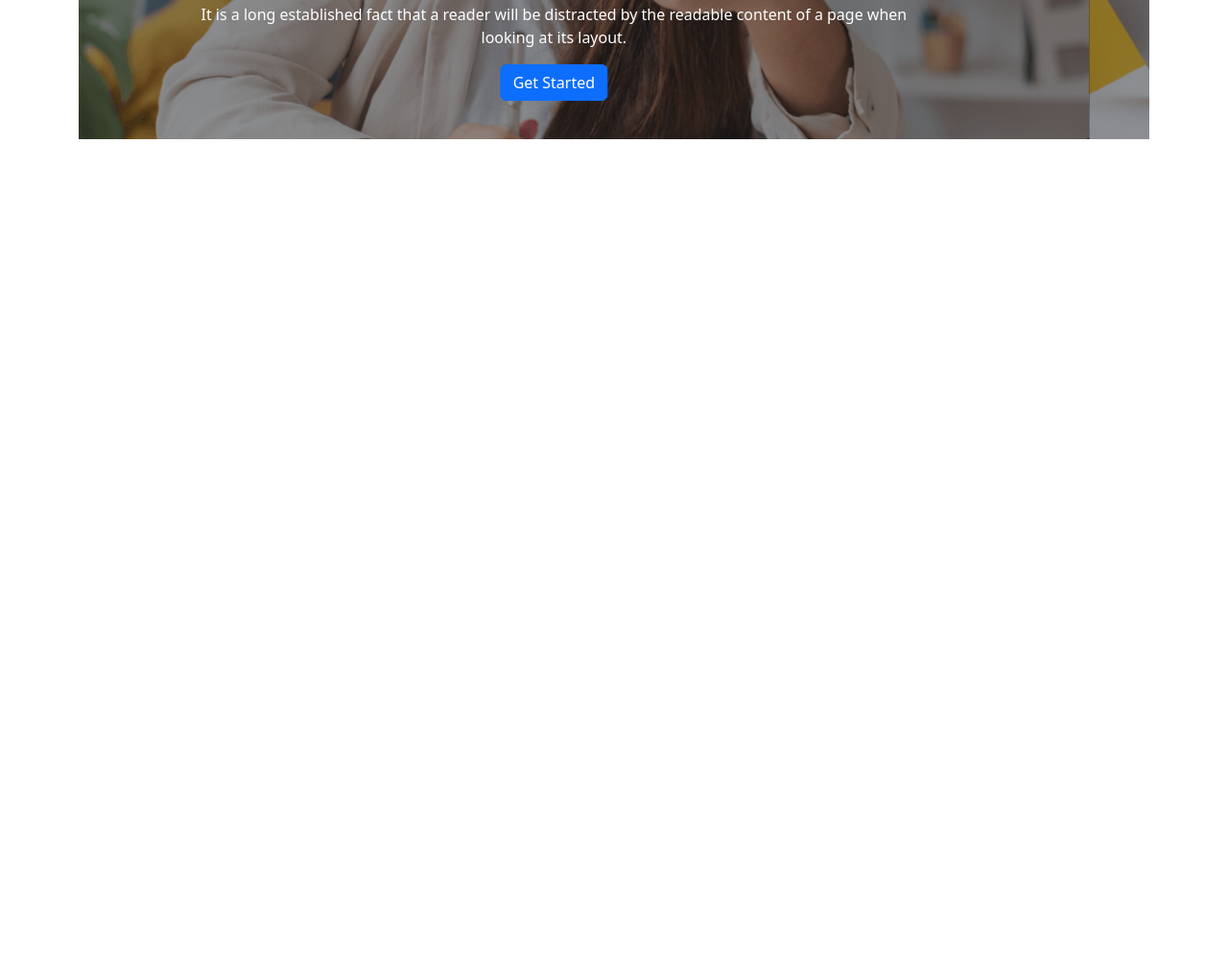
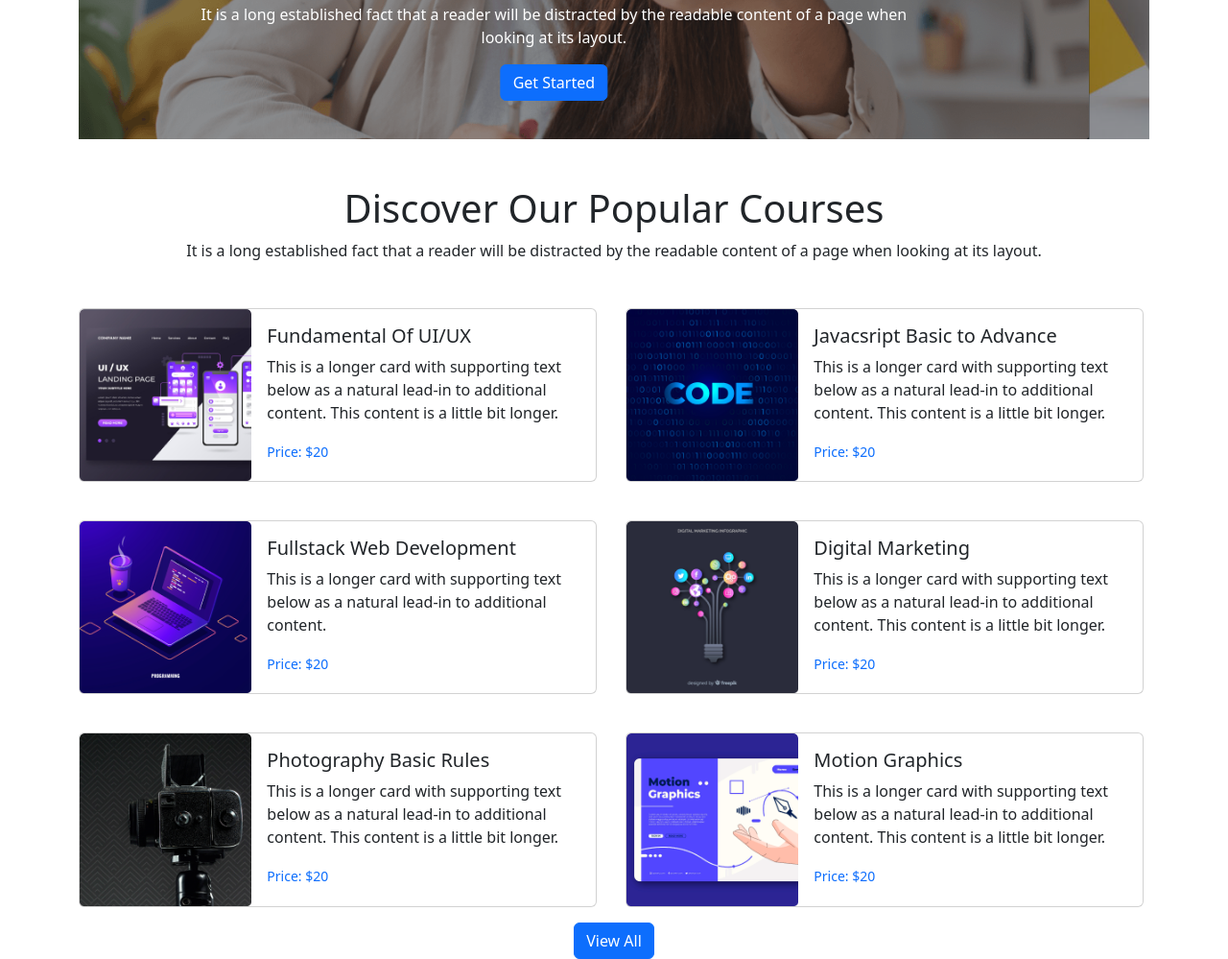
Before and after one commit to tajwarchy/assignment-3, a plain HTML site: page index.html in a window 1280 px wide. Shown: the part 551-1550 px from the top of the page at 96% size. Before the commit the page ends 800 px from the top, so only its background shows below. Drawn offline with nearby package versions, Linux system fonts and the light colour scheme.

Commit message:
Courses Added

```diff
--- a/index.html
+++ b/index.html
@@ -58,23 +58,29 @@
         <div id="carouselExampleControls" class="carousel slide bg-dark" data-bs-ride="carousel">
             <div class="carousel-inner">
                 <div class="carousel-item active">
-                <img class="d-block w-100 opacity-50" src="images/cover/cover-1.png" alt="First slide"><div class="carousel-caption d-none d-md-block">
+                    <img class="d-block w-100 opacity-50" src="images/cover/cover-1.png" alt="First slide">
+                    <div class="carousel-caption d-none d-md-block">
                         <h1>Get Started With Digital Learning</h1>
-                    <p>It is a long established fact that a reader will be distracted by the readable content of a page when looking at its layout.</p>
+                        <p>It is a long established fact that a reader will be distracted by the readable content of a
+                            page when looking at its layout.</p>
                         <div class="btn btn-primary">Get Started</div>
                     </div>
                 </div>
                 <div class="carousel-item">
-                <img class="d-block w-100 opacity-50" src="images/cover/cover-2_1320x700.jpg" alt="Second slide"><div class="carousel-caption d-none d-md-block">
+                    <img class="d-block w-100 opacity-50" src="images/cover/cover-2_1320x700.jpg" alt="Second slide">
+                    <div class="carousel-caption d-none d-md-block">
                         <h1>Get Started With Digital Learning</h1>
-                    <p>It is a long established fact that a reader will be distracted by the readable content of a page when looking at its layout.</p>
+                        <p>It is a long established fact that a reader will be distracted by the readable content of a
+                            page when looking at its layout.</p>
                         <div class="btn btn-primary">Get Started</div>
                     </div>
                 </div>
                 <div class="carousel-item">
-                <img class="d-block w-100 opacity-50" src="images/cover/cover-3_1320x700.jpg" alt="Third slide"><div class="carousel-caption d-none d-md-block">
+                    <img class="d-block w-100 opacity-50" src="images/cover/cover-3_1320x700.jpg" alt="Third slide">
+                    <div class="carousel-caption d-none d-md-block">
                         <h1>Get Started With Digital Learning</h1>
-                    <p>It is a long established fact that a reader will be distracted by the readable content of a page when looking at its layout.</p>
+                        <p>It is a long established fact that a reader will be distracted by the readable content of a
+                            page when looking at its layout.</p>
                         <div class="btn btn-primary">Get Started</div>
                     </div>
                 </div>
@@ -93,7 +99,108 @@
 
     <!-- Header End -->
 
+    <!-- Courses Start -->
 
+    <section>
+        <div class="text-center my-5">
+            <h1>Discover Our Popular Courses</h1>
+            <p>It is a long established fact that a reader will be distracted by the readable content of a page when
+                looking at its layout.</p>
+        </div>
+
+        <div class="row row-cols-1 row-cols-md-2 g-4">
+            <div class="col">
+              <div class="card mb-3" style="max-width: 540px">
+                <div class="row g-0">
+                    <div class="col-md-4">
+                        <img src="images/course/course-1.png" class="card-img-top" alt="...">
+                    </div>
+                    <div class="card-body col-md-8">
+                      <h5 class="card-title">Fundamental Of UI/UX</h5>
+                      <p class="card-text">This is a longer card with supporting text below as a natural lead-in to additional content. This content is a little bit longer.</p>
+                      <small class="text-primary">Price: $20</small>
+                    </div>
+                </div>
+              </div>
+            </div>
+            <div class="col">
+              <div class="card mb-3" style="max-width: 540px">
+                <div class="row g-0">
+                    <div class="col-md-4">
+                        <img src="images/course/course-2.png" class="card-img-top" alt="...">
+                    </div>
+                    <div class="card-body col-md-8">
+                      <h5 class="card-title">Javacsript Basic to Advance</h5>
+                      <p class="card-text">This is a longer card with supporting text below as a natural lead-in to additional content. This content is a little bit longer.</p>
+                      <small class="text-primary">Price: $20</small>
+                    </div>
+                </div>
+              </div>
+            </div>
+            <div class="col">
+              <div class="card mb-3" style="max-width: 540px">
+                <div class="row g-0">
+                    <div class="col-md-4">
+                        <img src="images/course/course-3.png" class="card-img-top" alt="...">
+                    </div>
+                    <div class="card-body col-md-8">
+                      <h5 class="card-title">Fullstack Web Development</h5>
+                      <p class="card-text">This is a longer card with supporting text below as a natural lead-in to additional content.</p>
+                      <small class="text-primary">Price: $20</small>
+                    </div>
+                </div>
+              </div>
+            </div>
+            <div class="col">
+              <div class="card mb-3" style="max-width: 540px">
+                <div class="row g-0">
+                    <div class="col-md-4">
+                        <img src="images/course/course-4.png" class="card-img-top" alt="...">
+                    </div>
+                    <div class="card-body col-md-8">
+                      <h5 class="card-title">Digital Marketing</h5>
+                      <p class="card-text">This is a longer card with supporting text below as a natural lead-in to additional content. This content is a little bit longer.</p>
+                      <small class="text-primary">Price: $20</small>
+                    </div>
+                </div>
+              </div>
+            </div>
+            <div class="col">
+              <div class="card mb-3" style="max-width: 540px">
+                <div class="row g-0">
+                    <div class="col-md-4">
+                        <img src="images/course/course-5.png" class="card-img-top" alt="...">
+                    </div>
+                    <div class="card-body col-md-8">
+                      <h5 class="card-title">Photography Basic Rules</h5>
+                      <p class="card-text">This is a longer card with supporting text below as a natural lead-in to additional content. This content is a little bit longer.</p>
+                      <small class="text-primary">Price: $20</small>
+                    </div>
+                </div>
+              </div>
+            </div>
+            <div class="col">
+              <div class="card mb-3" style="max-width: 540px">
+                <div class="row g-0">
+                    <div class="col-md-4">
+                        <img src="images/course/course-6.png" class="card-img-top" alt="...">
+                    </div>
+                    <div class="card-body col-md-8">
+                      <h5 class="card-title">Motion Graphics</h5>
+                      <p class="card-text">This is a longer card with supporting text below as a natural lead-in to additional content. This content is a little bit longer.</p>
+                      <small class="text-primary">Price: $20</small>
+                    </div>
+                </div>
+              </div>
+            </div>
+          </div>
+          <div class="text-center"><button class="btn btn-primary ">View All</button> </div>
+    </section>
+
+
+
+
+    <!-- Courses End -->
 
 
 
```
Lines whose indentation alone changed are shown as unchanged.
